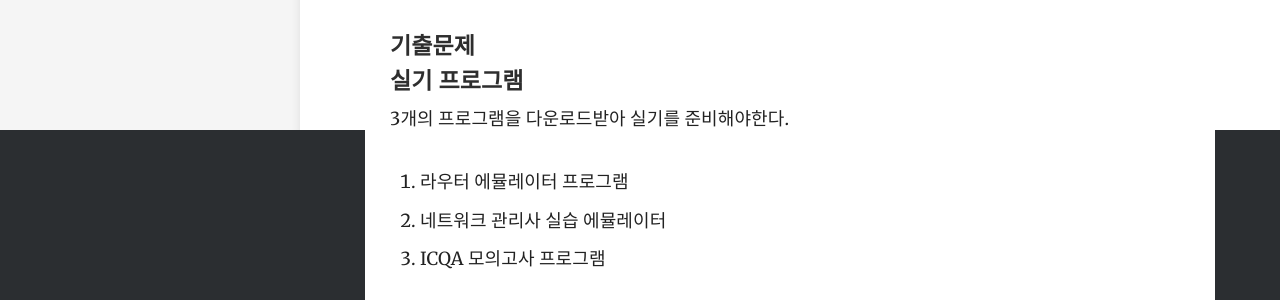
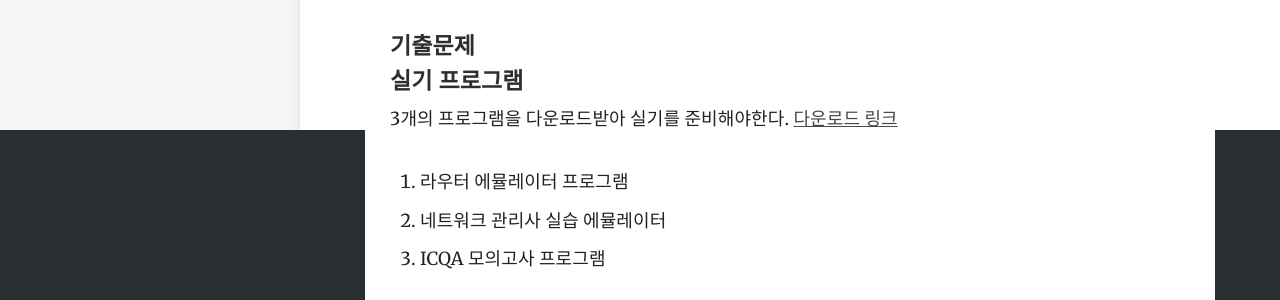
Before and after one commit to j2yes/j2yes.github.io, a Jekyll site: the page built from _docs/certificate/2017-08-01-network.md, in a window 1280 px wide. Shown: the part 770-1070 px from the top of the page. Built offline with Jekyll 4.4.1, drawn with Linux system fonts in a browser that asks for light colours; comment, search, counter and statistics services are not loaded.

Commit message:
Updated '_docs/certificate/2017-08-01-network.md' via CloudCannon

```diff
--- a/_docs/certificate/2017-08-01-network.md
+++ b/_docs/certificate/2017-08-01-network.md
@@ -27,6 +27,7 @@
 
 #### 실기 프로그램
 3개의 프로그램을 다운로드받아 실기를 준비해야한다.
+[다운로드 링크](http://www.icqa.or.kr/advice/network06.aspx)
 1. 라우터 에뮬레이터 프로그램
 2. 네트워크 관리사 실습 에뮬레이터
 3. ICQA 모의고사 프로그램
```
